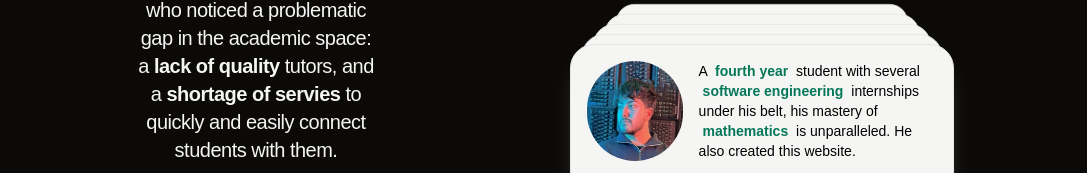
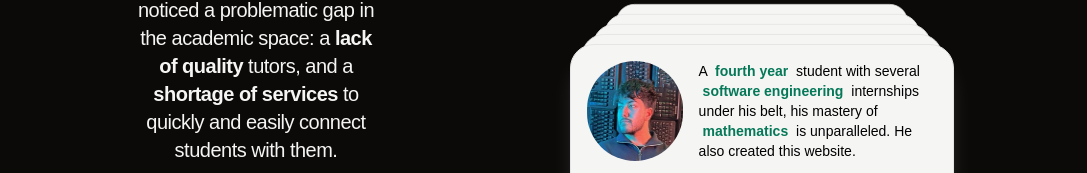
Before and after one commit to faizaanqureshi/talim-tutors, a Next.js app: page / in a window 1280 px wide. Shown: the part 907-1080 px from the top of the page, without its empty margins (96-1183 px from the left). Built offline with nearby package versions, Linux system fonts and the light colour scheme.

Commit message:
Update page.tsx

```diff
--- a/app/page.tsx
+++ b/app/page.tsx
@@ -268,7 +268,7 @@ function About() {
         </h2>
 
         <h4 className="scroll-m-20 text-xl font-normal tracking-tight text-stone-100 text-center">
-          We are a group of students - from some of the top universities in the Canada - who noticed a problematic gap in the academic space: a <b>lack of quality</b> tutors, and a <b>shortage of servies</b> to quickly and easily connect students with them.
+          We are a group of students - from some of the top universities in Canada - who noticed a problematic gap in the academic space: a <b>lack of quality</b> tutors, and a <b>shortage of services</b> to quickly and easily connect students with them.
         </h4>
 
         <h4 className="scroll-m-20 text-xl font-normal tracking-tight text-stone-100 text-center">
```
